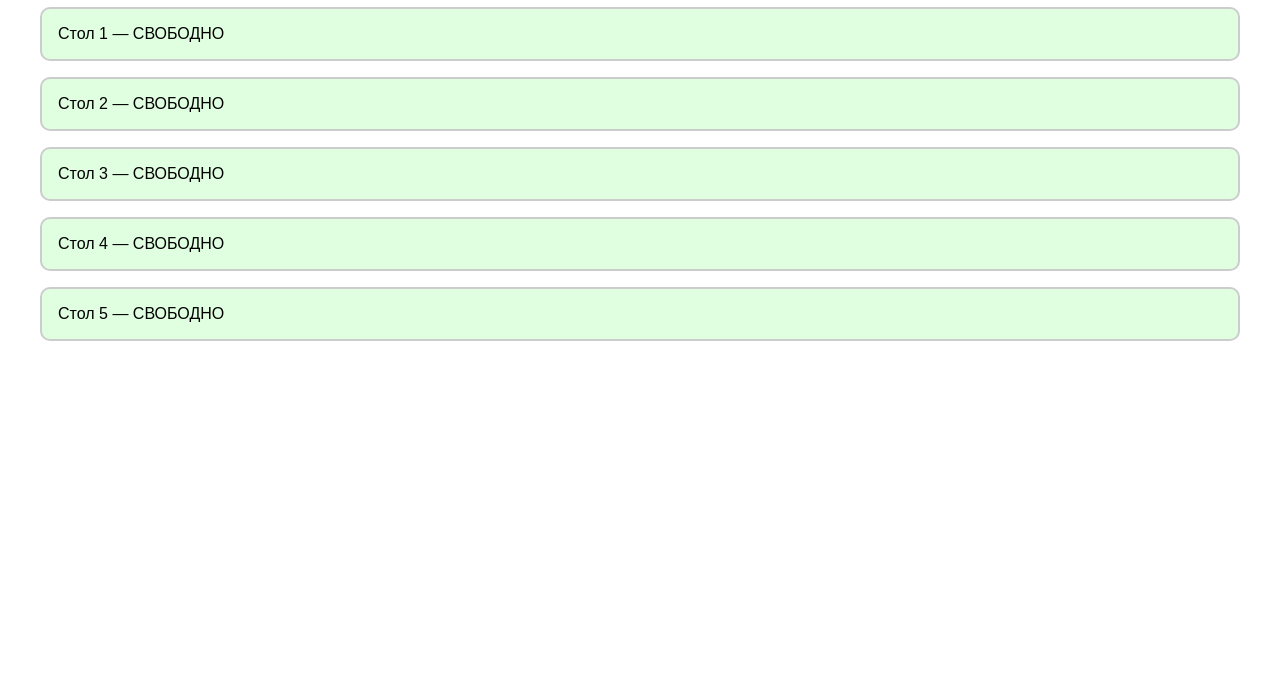
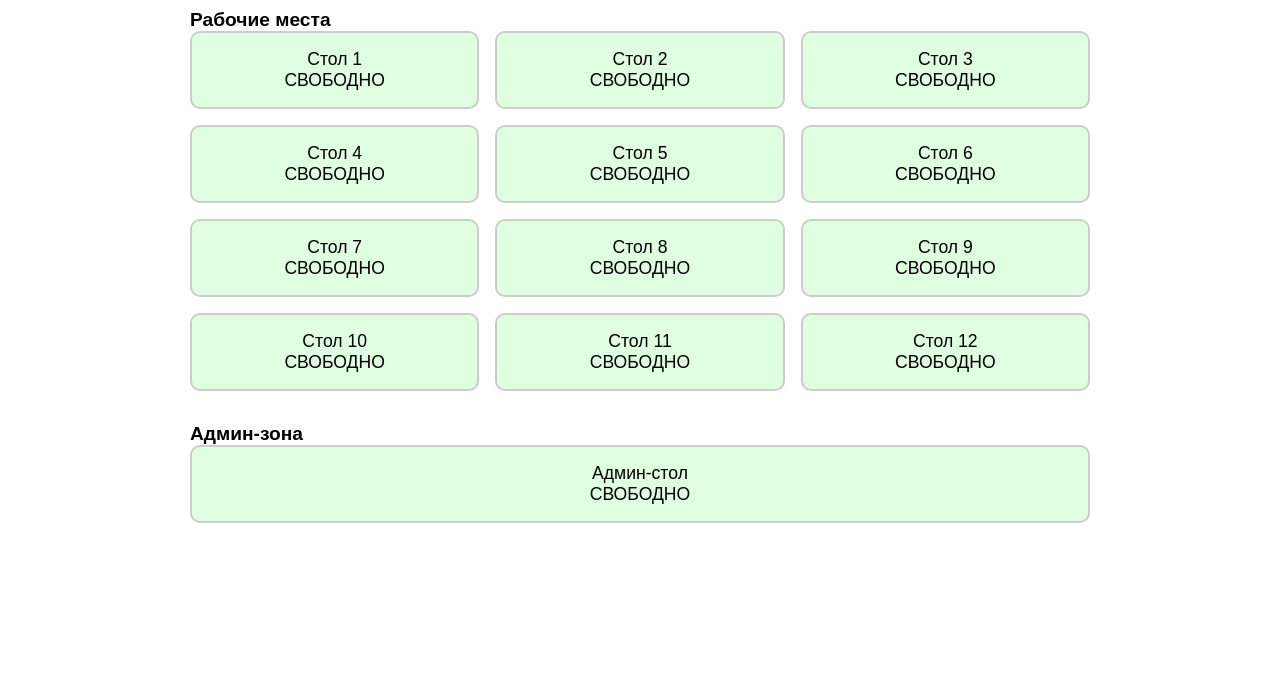
Before and after one commit to anstratonov/porarabotat-tables, a plain HTML site: page index.html in a window 1280 px wide. Shown: the part 113-800 px from the top of the page. Drawn offline with Linux system fonts and the light colour scheme.

Commit message:
add date and tables

```diff
--- a/index.html
+++ b/index.html
@@ -8,14 +8,32 @@
     body {
       font-family: sans-serif;
       padding: 2rem;
+      max-width: 900px;
+      margin: auto;
+    }
+    h1 {
+      text-align: center;
+      margin-bottom: 2rem;
+    }
+    .grid {
+      display: grid;
+      grid-template-columns: repeat(3, 1fr);
+      gap: 1rem;
+    }
+    .section-title {
+      margin-top: 2rem;
+      font-size: 1.2rem;
+      font-weight: bold;
     }
     .place {
       padding: 1rem;
-      margin: 1rem 0;
       border: 2px solid #ccc;
       border-radius: 10px;
       cursor: pointer;
       transition: background 0.3s;
+      text-align: center;
+      font-size: 1.1rem;
+      white-space: pre-line;
     }
     .free {
       background-color: #e0ffe0;
@@ -23,30 +41,80 @@
     .occupied {
       background-color: #ffe0e0;
     }
+    .date-info {
+      font-size: 0.9rem;
+      color: #444;
+      margin-top: 0.5rem;
+    }
   </style>
 </head>
 <body>
   <h1>Занятость рабочих мест</h1>
-  <div id="places"></div>
+
+  <div class="section-title">Рабочие места</div>
+  <div class="grid" id="main-places"></div>
+
+  <div class="section-title">Админ-зона</div>
+  <div id="admin-place" class="place"></div>
 
   <script>
-    const places = ['Стол 1', 'Стол 2', 'Стол 3', 'Стол 4', 'Стол 5'];
+    const mainPlaces = Array.from({ length: 12 }, (_, i) => `Стол ${i + 1}`);
+    const adminPlace = 'Админ-стол';
     const state = JSON.parse(localStorage.getItem('placesState')) || {};
 
+    function promptDates(place) {
+      const current = state[place] || {};
+      const dateFrom = prompt('Дата начала бронирования (например, 21.03.2025):', current.dateFrom || '');
+      if (dateFrom === null) return;
+
+      const dateTo = prompt('Дата окончания бронирования:', current.dateTo || '');
+      if (dateTo === null) return;
+
+      state[place] = {
+        occupied: true,
+        dateFrom,
+        dateTo
+      };
+    }
+
     const render = () => {
-      const container = document.getElementById('places');
-      container.innerHTML = '';
-      places.forEach((place) => {
+      const mainContainer = document.getElementById('main-places');
+      const adminContainer = document.getElementById('admin-place');
+
+      mainContainer.innerHTML = '';
+
+      [...mainPlaces, adminPlace].forEach((place) => {
+        const data = state[place] || {};
+        const isOccupied = data.occupied;
+
         const div = document.createElement('div');
-        const isOccupied = state[place];
         div.className = `place ${isOccupied ? 'occupied' : 'free'}`;
-        div.textContent = `${place} — ${isOccupied ? 'ЗАНЯТО' : 'СВОБОДНО'}`;
+        div.innerHTML = `${place}\n${isOccupied ? 'ЗАНЯТО' : 'СВОБОДНО'}`;
+
+        if (isOccupied && data.dateFrom && data.dateTo) {
+          div.innerHTML += `\n📅 ${data.dateFrom} → ${data.dateTo}`;
+        }
+
         div.onclick = () => {
-          state[place] = !state[place];
+          if (isOccupied) {
+            const confirmClear = confirm(`Освободить ${place}?`);
+            if (confirmClear) {
+              delete state[place];
+            }
+          } else {
+            promptDates(place);
+          }
           localStorage.setItem('placesState', JSON.stringify(state));
           render();
         };
-        container.appendChild(div);
+
+        if (place === adminPlace) {
+          adminContainer.innerHTML = '';
+          adminContainer.replaceWith(div);
+          div.id = 'admin-place';
+        } else {
+          mainContainer.appendChild(div);
+        }
       });
     };
 
```
